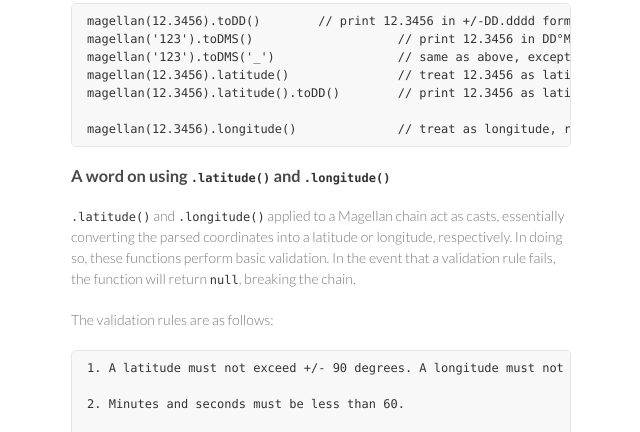
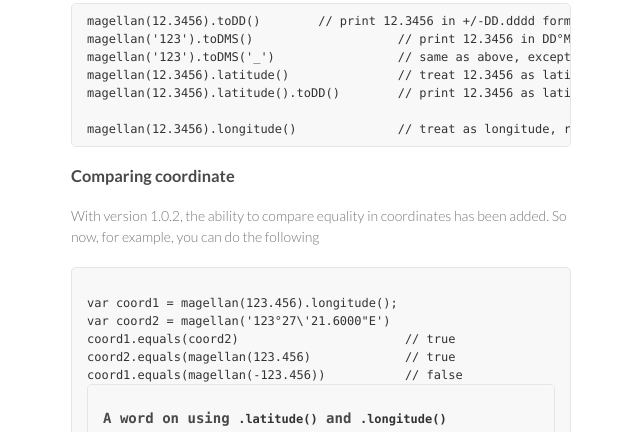
Before and after one commit to dbarbalato/magellan, a plain HTML site: page index.html in a window 1280 px wide. Shown: the part 1583-2015 px from the top of the page, without its empty margins (499-1139 px from the left). Drawn offline with Linux system fonts and the light colour scheme.

Commit message:
Update index.html
Changes for v1.0.2

```diff
--- a/index.html
+++ b/index.html
@@ -123,6 +123,18 @@ magellan(12.3456).latitude().toDD()        // print 12.3456 as latitude in +/-DD
 magellan(12.3456).longitude()              // treat as longitude, ready for chained methods seen above
 </code></pre>
 
+<h3>Comparing coordinate</h3>
+
+<p>With version 1.0.2, the ability to compare equality in coordinates has been added. So now, for example, you can do the following</p>
+
+<pre><code>
+var coord1 = magellan(123.456).longitude();
+var coord2 = magellan('123°27\'21.6000"E')
+coord1.equals(coord2)                       // true
+coord2.equals(magellan(123.456)             // true
+coord1.equals(magellan(-123.456))           // false
+</code><pre>
+
 <h3>A word on using <code>.latitude()</code> and <code>.longitude()</code>
 </h3>
 
```
